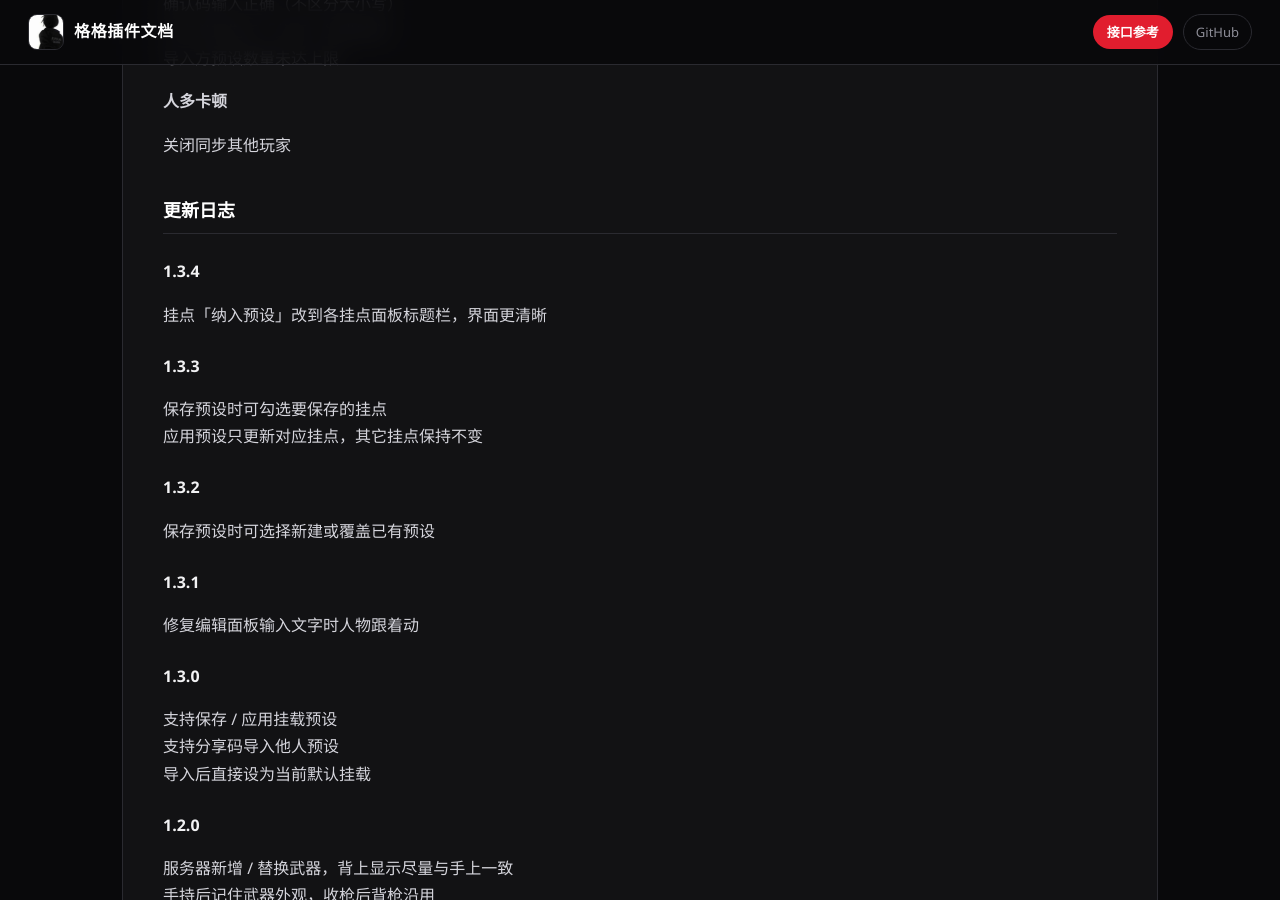
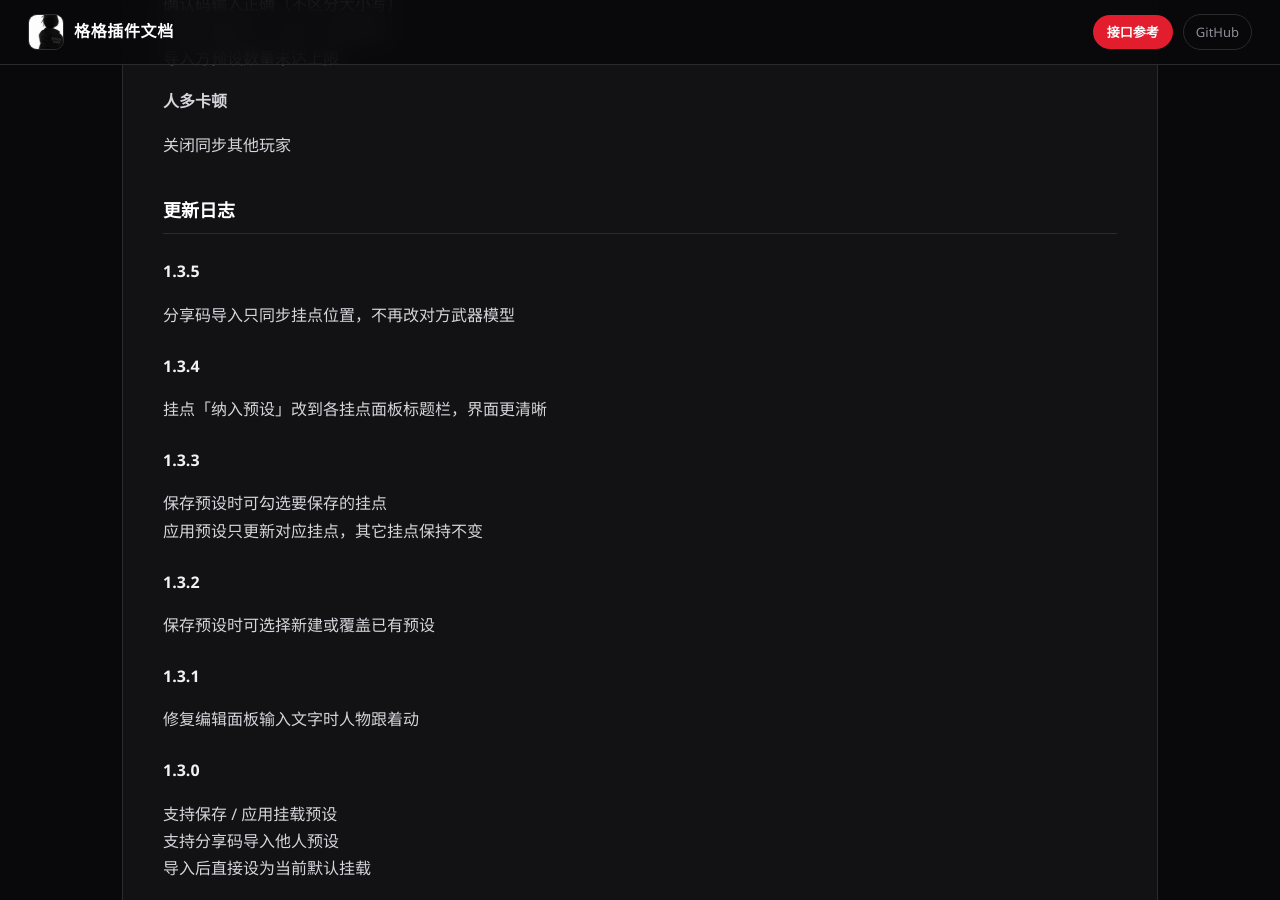
Before and after one commit to gege806/gege-docs, a Jekyll site: the page built from plugins/ge-weaponback.md, in a window 1280 px wide and 900 px high, scrolled down 3591 px. Built offline with Jekyll 4.4.1, drawn with Linux system fonts in a browser that asks for light colours.

Commit message:
Add ge_weaponback v1.3.5 changelog entry.
Co-authored-by: Cursor <cursoragent@cursor.com>

```diff
--- a/plugins/ge-weaponback.md
+++ b/plugins/ge-weaponback.md
@@ -135,6 +135,10 @@ ensure ge_weaponback
 
 ## 更新日志
 
+### 1.3.5
+
+- 分享码导入只同步挂点位置，不再改对方武器模型
+
 ### 1.3.4
 
 - 挂点「纳入预设」改到各挂点面板标题栏，界面更清晰
```
